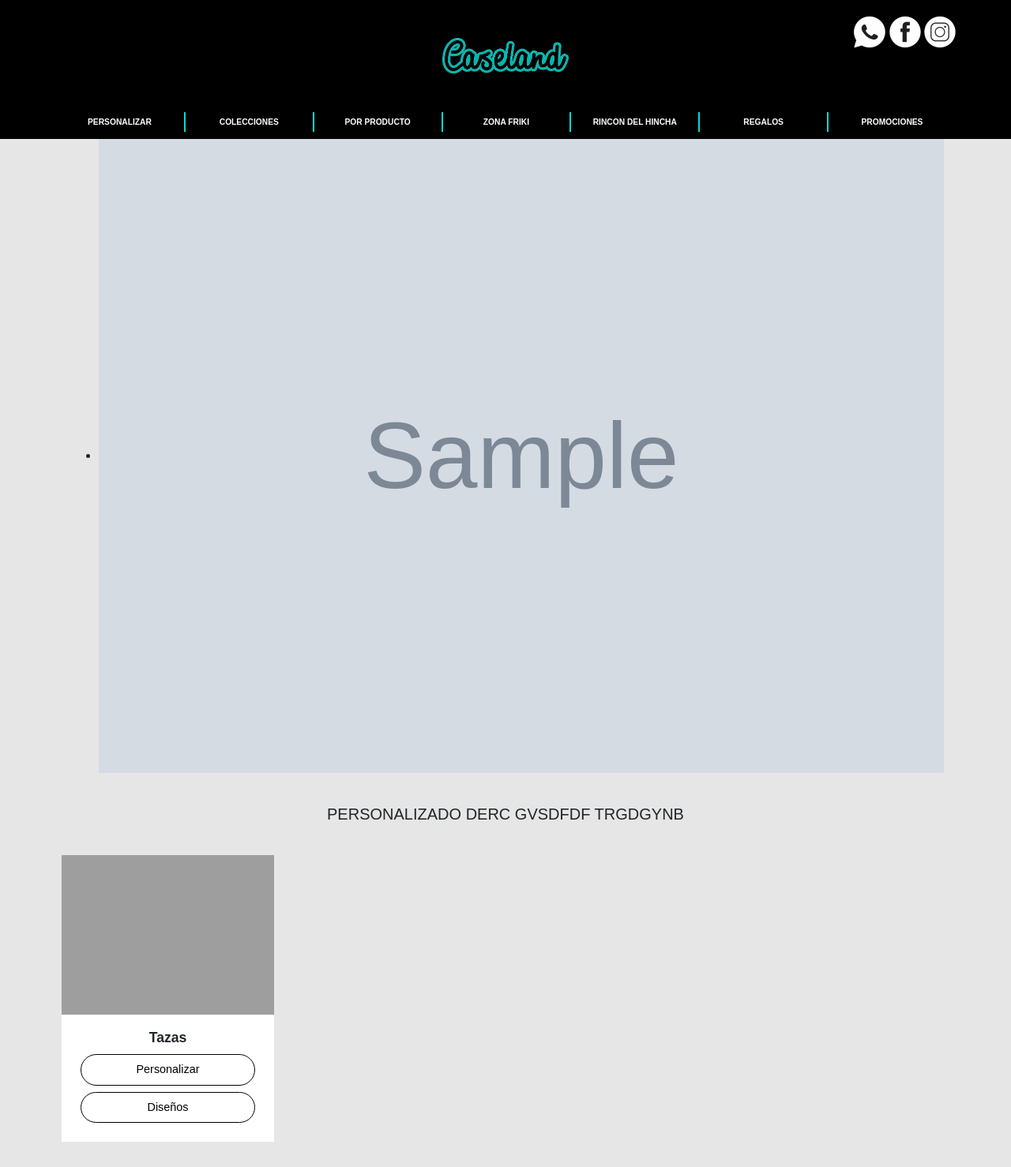
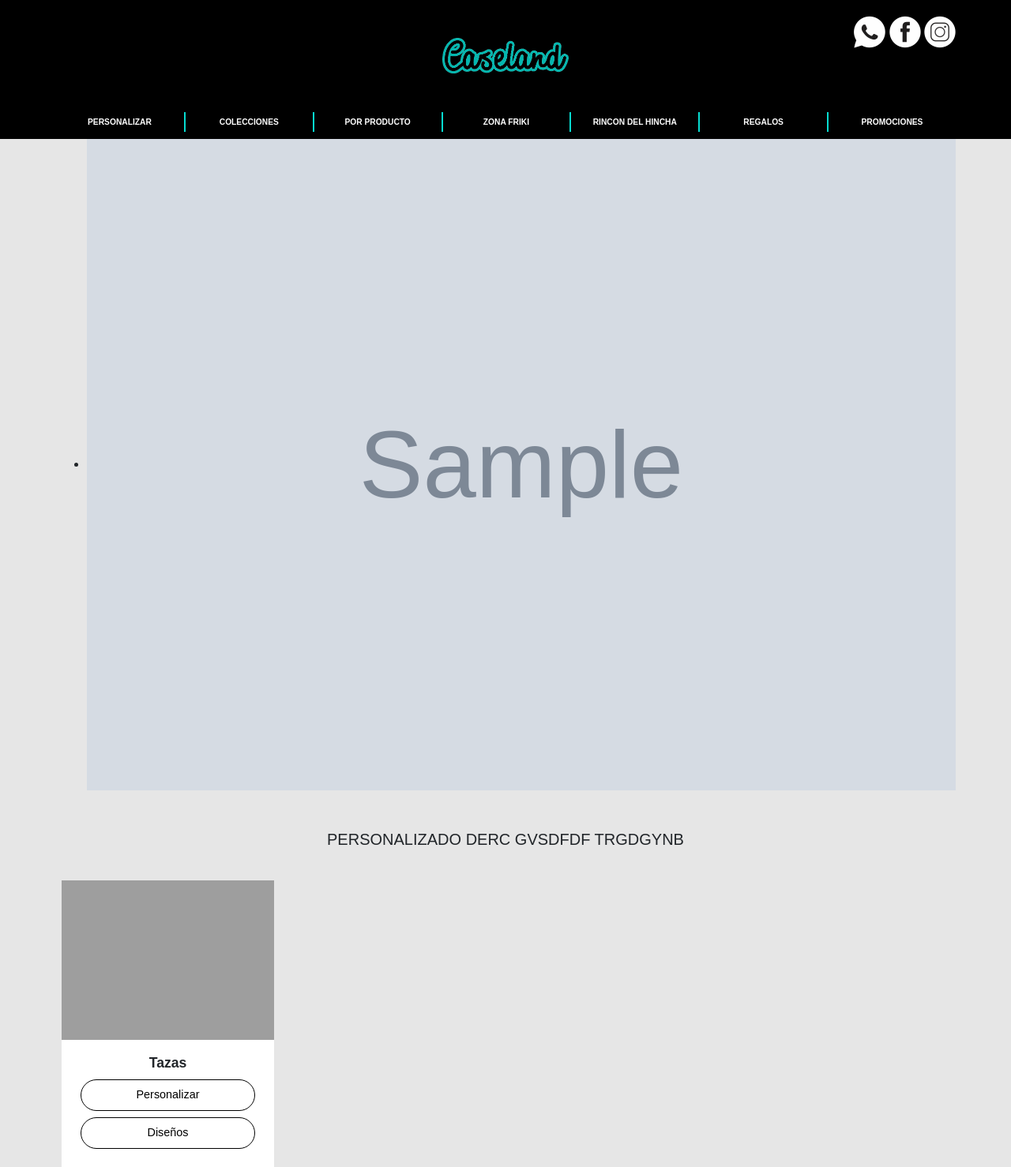
Before and after one commit to jheisonxxx/caseland_v2, a Django app: page / in a window 1280 px wide. Shown: the top 1478 px of the page at 79% size. Run offline with Django 3.2, Linux system fonts and the light colour scheme; data comes from the database, SQL or seed files in the repository; tables that the repository leaves empty hold one stand-in row (values such as "Sample post"); grey boxes marked "Sample" are stand-in pictures; some libraries are stand-ins or nearby versions; grey boxes are pictures that could not be loaded.

Commit message:
slider css

```diff
--- a/webcaseland/static/css/style.css
+++ b/webcaseland/static/css/style.css
@@ -350,6 +350,14 @@ body{
     font-family: "Arial Black", arial-black;
 }
 
+.slider{
+    width: 100%;
+    margin-bottom: 10px;
+    padding-left: 0;
+    padding-right: 0;
+    /*height: 50vh;*/
+}
+
 
 .bxslider, .bxslider li, .bxslider li, .bxslider .img-slider{
     width: 100%;
```
